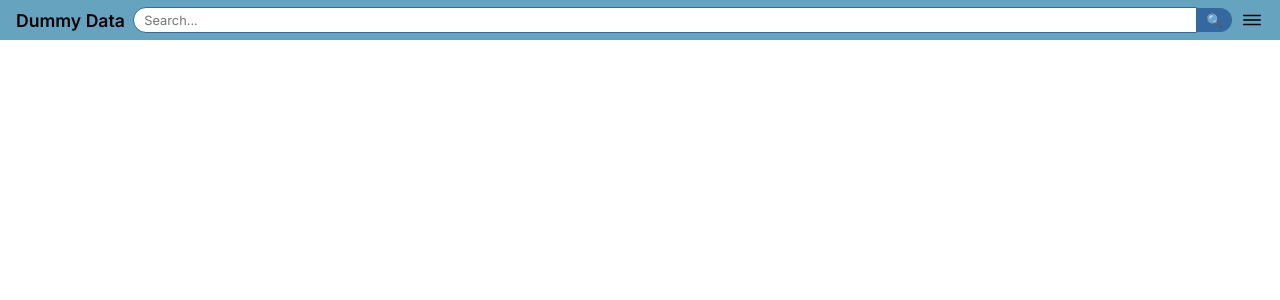
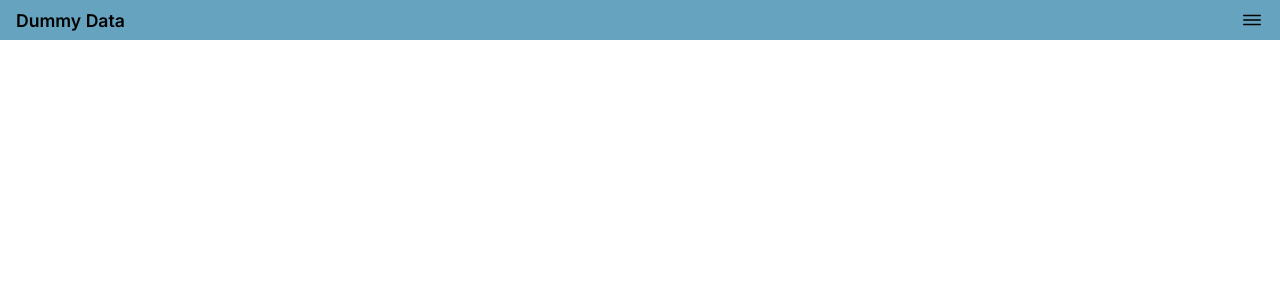
Before and after one commit to pablo-gilabert/apis, a React (Vite) app: page / in a window 1280 px wide. Shown: the top 300 px of the page. Built offline with nearby package versions, Linux system fonts and the light colour scheme.

Commit message:
search bar out of navbar

```diff
--- a/src/components/Navbar/Navbar.module.css
+++ b/src/components/Navbar/Navbar.module.css
@@ -22,55 +22,6 @@
     margin-left: 0.25rem;
 
     white-space: nowrap;
-
-    flex-shrink: 0;
-}
-
-.searchForm {
-    display: flex;
-    align-items: center;
-
-    flex: 1;
-
-    margin: 0 0.5rem;
-
-    min-width: 0;
-}
-
-.searchInput {
-    width: 100%;
-
-    padding: 0.3rem 0.65rem;
-
-    border: 1px solid var(--primary-color);
-    border-radius: 999px 0 0 999px;
-
-    font-family: inherit;
-    font-size: 0.8rem;
-
-    outline: none;
-
-    min-width: 0;
-}
-
-.searchInput:focus {
-    border-color: var(--blue);
-}
-
-.searchButton {
-    display: flex;
-    align-items: center;
-    justify-content: center;
-
-    padding: 0.3rem 0.6rem;
-
-    border-radius: 0 999px 999px 0;
-
-    background-color: var(--primary-color);
-
-    font-size: 0.8rem;
-
-    flex-shrink: 0;
 }
 
 .menu {
@@ -80,6 +31,7 @@
 
     padding: 0;
 
+    margin-left: auto;
     margin-right: 0.25rem;
 
     font-size: 1.5rem;
--- a/src/components/Navbar/Navbar.tsx
+++ b/src/components/Navbar/Navbar.tsx
@@ -1,30 +1,20 @@
 import { useEffect, useRef, useState } from "react"
-import type { FormEvent } from "react"
 
 import { IoIosMenu } from "react-icons/io"
 import {
   NavLink,
   useLocation,
-  useSearchParams,
 } from "react-router-dom"
 
 import styles from "./Navbar.module.css"
 
 const Navbar = () => {
 
-  // Provides access to the current URL search parameters.
-  const [searchParams, setSearchParams] = useSearchParams()
-
   // Provides access to the current URL path.
   const location = useLocation()
 
   // Controls whether the navigation menu is visible.
   const [menuOpen, setMenuOpen] = useState(false)
-
-  // Controls the value currently typed into the search input.
-  const [searchInput, setSearchInput] = useState(
-    searchParams.get("search") ?? ""
-  )
 
   // Stores a reference to the navbar element to detect clicks outside it.
   const navbarRef = useRef<HTMLElement>(null)
@@ -37,51 +27,6 @@ const Navbar = () => {
   // Closes the navigation menu.
   const closeMenu = () => {
     setMenuOpen(false)
-  }
-
-  // Handles the search form submission.
-  const handleSearchSubmit = (
-    event: FormEvent<HTMLFormElement>
-  ) => {
-
-    event.preventDefault()
-
-    const trimmedSearch = searchInput.trim()
-
-    const params = new URLSearchParams()
-
-    // A new search always starts from page 1.
-    params.set("page", "1")
-
-    if (trimmedSearch) {
-      params.set("search", trimmedSearch)
-    }
-
-    // Preserve the current category when searching from the products page.
-    const currentCategory = searchParams.get("category")
-
-    if (
-      location.pathname === "/products" &&
-      currentCategory
-    ) {
-      params.set("category", currentCategory)
-    }
-
-    // Preserve the current sorting when searching from the products page.
-    const currentSort = searchParams.get("sort")
-
-    if (
-      location.pathname === "/products" &&
-      currentSort
-    ) {
-      params.set("sort", currentSort)
-    }
-
-    // Updates the URL and triggers the products query.
-    setSearchParams(params)
-
-    // Close the mobile menu after submitting the search.
-    closeMenu()
   }
 
   // Closes the menu when the user clicks outside the navbar.
@@ -140,41 +85,17 @@ const Navbar = () => {
         Dummy Data
       </h1>
 
-      <form
-        className={styles.searchForm}
-        onSubmit={handleSearchSubmit}
-      >
-
-        <input
-          className={styles.searchInput}
-          type="search"
-          value={searchInput}
-          onChange={(event) => {
-            setSearchInput(event.target.value)
-          }}
-          placeholder="Search..."
-          aria-label="Search products"
-        />
-
-        <button
-          className={styles.searchButton}
-          type="submit"
-          aria-label="Search">
-          🔍
-        </button>
-
-      </form>
-
       <button
         className={styles.menu}
         type="button"
         onClick={toggleMenu}
         aria-label={
           menuOpen
-          ? "Close menu"
-          : "Open menu"
+            ? "Close menu"
+            : "Open menu"
         }
-        aria-expanded={menuOpen}>
+        aria-expanded={menuOpen}
+      >
         <IoIosMenu />
       </button>
 
@@ -183,14 +104,16 @@ const Navbar = () => {
           menuOpen
             ? styles.dropdownOpen
             : ""
-        }`}>
+        }`}
+      >
 
         <NavLink
           className={styles.link}
           to="/"
           onClick={() => {
             handleNavigation("/")
-          }}>
+          }}
+        >
           Home
         </NavLink>
 
--- a/src/pages/Products/Products.tsx
+++ b/src/pages/Products/Products.tsx
@@ -1,7 +1,16 @@
-import type { ChangeEvent } from "react"
+import { useState } from "react"
+import type {
+  ChangeEvent,
+  FormEvent,
+} from "react"
 
-import { useQuery } from "@tanstack/react-query"
-import { useSearchParams } from "react-router-dom"
+import {
+  useQuery,
+} from "@tanstack/react-query"
+
+import {
+  useSearchParams,
+} from "react-router-dom"
 
 import {
   getCategories,
@@ -10,11 +19,15 @@ import {
   searchProducts,
 } from "../../services/products"
 
-import type { ProductSort } from "../../services/products"
+import type {
+  ProductSort,
+} from "../../services/products"
 
 import ProductCard from "../../components/ProductCard/ProductCard"
 
-import { formatCategory } from "../../utils/formatCategory"
+import {
+  formatCategory,
+} from "../../utils/formatCategory"
 
 import styles from "./Products.module.css"
 
@@ -22,23 +35,45 @@ const PRODUCTS_PER_PAGE = 12
 
 const Products = () => {
 
-  // URL parameters control the current search, category, sorting and page.
-  const [searchParams, setSearchParams] = useSearchParams()
+  // URL parameters control the current search,
+  // category, sorting and page.
+  const [
+    searchParams,
+    setSearchParams,
+  ] = useSearchParams()
 
-  const search = searchParams.get("search") ?? ""
-  const selectedCategory = searchParams.get("category") ?? ""
-  const sort = (searchParams.get("sort") ?? "") as ProductSort
+  const search =
+    searchParams.get("search") ?? ""
+
+  const selectedCategory =
+    searchParams.get("category") ?? ""
+
+  const sort =
+    (searchParams.get("sort") ?? "") as ProductSort
 
   const currentPage = Number(
     searchParams.get("page") ?? "1"
   )
 
-  const page = currentPage > 0 ? currentPage : 1
+  const page =
+    currentPage > 0
+      ? currentPage
+      : 1
 
-  // Calculates how many products must be skipped for the current page.
-  const skip = (page - 1) * PRODUCTS_PER_PAGE
+  // Calculates how many products must be
+  // skipped for the current page.
+  const skip =
+    (page - 1) * PRODUCTS_PER_PAGE
 
-  // Fetches products according to the current filters.
+  // Keeps the search input independent
+  // from the submitted search query.
+  const [
+    searchInput,
+    setSearchInput,
+  ] = useState(search)
+
+  // Fetches products according to
+  // the current filters.
   const {
     data,
     isLoading,
@@ -46,6 +81,7 @@ const Products = () => {
     error,
     isFetching,
   } = useQuery({
+
     queryKey: [
       "products",
       search,
@@ -83,11 +119,15 @@ const Products = () => {
       })
     },
 
-    // Keeps the previous page visible while the next page is loading.
-    placeholderData: (previousData) => previousData,
+    // Keeps the previous page visible
+    // while the next page is loading.
+    placeholderData: (
+      previousData
+    ) => previousData,
   })
 
-  // Fetches all available product categories.
+  // Fetches all available
+  // product categories.
   const {
     data: categories,
     isLoading: categoriesLoading,
@@ -97,7 +137,61 @@ const Products = () => {
     queryFn: getCategories,
   })
 
-  // Changes the selected category and resets pagination.
+  // Submits the search form
+  // and updates the URL parameters.
+  const handleSubmit = (
+    event: FormEvent<HTMLFormElement>
+  ) => {
+
+    event.preventDefault()
+
+    const trimmedSearch =
+      searchInput.trim()
+
+    const params: Record<string, string> = {
+      page: "1",
+    }
+
+    if (trimmedSearch) {
+      params.search = trimmedSearch
+    }
+
+    if (selectedCategory) {
+      params.category =
+        selectedCategory
+    }
+
+    if (sort) {
+      params.sort = sort
+    }
+
+    setSearchParams(params)
+  }
+
+  // Clears the current search
+  // while preserving other filters.
+  const handleClear = () => {
+
+    setSearchInput("")
+
+    const params: Record<string, string> = {
+      page: "1",
+    }
+
+    if (selectedCategory) {
+      params.category =
+        selectedCategory
+    }
+
+    if (sort) {
+      params.sort = sort
+    }
+
+    setSearchParams(params)
+  }
+
+  // Changes the selected category
+  // and resets pagination.
   const handleCategoryChange = (
     categorySlug: string
   ) => {
@@ -136,12 +230,14 @@ const Products = () => {
     setSearchParams(params)
   }
 
-  // Changes sorting and resets pagination.
+  // Changes sorting
+  // and resets pagination.
   const handleSortChange = (
     event: ChangeEvent<HTMLSelectElement>
   ) => {
 
-    const selectedSort = event.target.value as ProductSort
+    const selectedSort =
+      event.target.value as ProductSort
 
     const params: Record<string, string> = {
       page: "1",
@@ -152,7 +248,8 @@ const Products = () => {
     }
 
     if (selectedCategory) {
-      params.category = selectedCategory
+      params.category =
+        selectedCategory
     }
 
     if (selectedSort) {
@@ -162,7 +259,8 @@ const Products = () => {
     setSearchParams(params)
   }
 
-  // Changes the current page while preserving active filters.
+  // Changes the current page
+  // while preserving active filters.
   const handlePageChange = (
     newPage: number
   ) => {
@@ -176,7 +274,8 @@ const Products = () => {
     }
 
     if (selectedCategory) {
-      params.category = selectedCategory
+      params.category =
+        selectedCategory
     }
 
     if (sort) {
@@ -188,34 +287,38 @@ const Products = () => {
 
   if (isLoading) {
     return (
-      <p>Loading products...</p>
+      <p>
+        Loading products...
+      </p>
     )
   }
 
   if (isError) {
     return (
-      <p>Error: {error.message}</p>
+      <p>
+        Error: {error.message}
+      </p>
     )
   }
 
-  // TypeScript can now safely assume that data exists below this point.
   if (!data) {
     return null
   }
 
-  // Calculates the total number of pages.
   const totalPages = Math.ceil(
     data.total / PRODUCTS_PER_PAGE
   )
 
-  const hasPreviousPage = page > 1
-  const hasNextPage = page < totalPages
+  const hasPreviousPage =
+    page > 1
+
+  const hasNextPage =
+    page < totalPages
 
   return (
 
     <main className={styles.products}>
 
-      {/* Page heading. */}
       <header className={styles.header}>
 
         <p className={styles.subtitle}>
@@ -223,6 +326,43 @@ const Products = () => {
         </p>
 
       </header>
+
+      {/* Search controls. */}
+      <form
+        className={styles.searchForm}
+        onSubmit={handleSubmit}
+      >
+
+        <input
+          className={styles.searchInput}
+          type="search"
+          value={searchInput}
+          onChange={(event) => {
+            setSearchInput(
+              event.target.value
+            )
+          }}
+          placeholder="Search products..."
+        />
+
+        <button
+          className={styles.searchButton}
+          type="submit"
+        >
+          Search
+        </button>
+
+        {search && (
+          <button
+            className={styles.clearButton}
+            type="button"
+            onClick={handleClear}
+          >
+            Clear
+          </button>
+        )}
+
+      </form>
 
       {/* Category filter controls. */}
       <section className={styles.categories}>
@@ -242,27 +382,42 @@ const Products = () => {
           </button>
 
           {categoriesLoading && (
-            <p>Loading categories...</p>
+            <p>
+              Loading categories...
+            </p>
           )}
 
           {categoriesError && (
-            <p>Failed to load categories.</p>
+            <p>
+              Failed to load categories.
+            </p>
           )}
 
-          {categories?.map((categoryItem) => (
+          {categories?.map(
+            (categoryItem) => (
+
               <button
                 className={
-                categoryItem.slug === selectedCategory
+                  categoryItem.slug ===
+                  selectedCategory
                     ? styles.categoryActive
                     : styles.category
                 }
                 key={categoryItem.slug}
                 type="button"
-              onClick={() => handleCategoryChange(categoryItem.slug)}
+                onClick={() =>
+                  handleCategoryChange(
+                    categoryItem.slug
+                  )
+                }
               >
-              {formatCategory(categoryItem.name)}
+                {formatCategory(
+                  categoryItem.name
+                )}
               </button>
-          ))}
+
+            )
+          )}
 
         </div>
 
@@ -325,26 +480,27 @@ const Products = () => {
 
       </section>
 
-      {/* Shows a loading indicator while filters or pages are updating. */}
       {isFetching && (
         <p className={styles.loading}>
           Updating products...
         </p>
       )}
 
-      {/* Product grid. */}
       <section className={styles.grid}>
 
-        {data.products.map((product) => (
+        {data.products.map(
+          (product) => (
+
             <ProductCard
               key={product.id}
               product={product}
             />
-        ))}
+
+          )
+        )}
 
       </section>
 
-      {/* Pagination controls. */}
       {totalPages > 1 && (
 
         <nav
@@ -355,7 +511,9 @@ const Products = () => {
           <button
             className={styles.pageButton}
             type="button"
-            onClick={() => handlePageChange(page - 1)}
+            onClick={() =>
+              handlePageChange(page - 1)
+            }
             disabled={!hasPreviousPage}
           >
             PREVIOUS
@@ -368,7 +526,9 @@ const Products = () => {
           <button
             className={styles.pageButton}
             type="button"
-            onClick={() => handlePageChange(page + 1)}
+            onClick={() =>
+              handlePageChange(page + 1)
+            }
             disabled={!hasNextPage}
           >
             NEXT
```
Also changed, not shown: src/pages/Products/Products.module.css (+56 -0 lines). Lines whose indentation alone changed are shown as unchanged.
